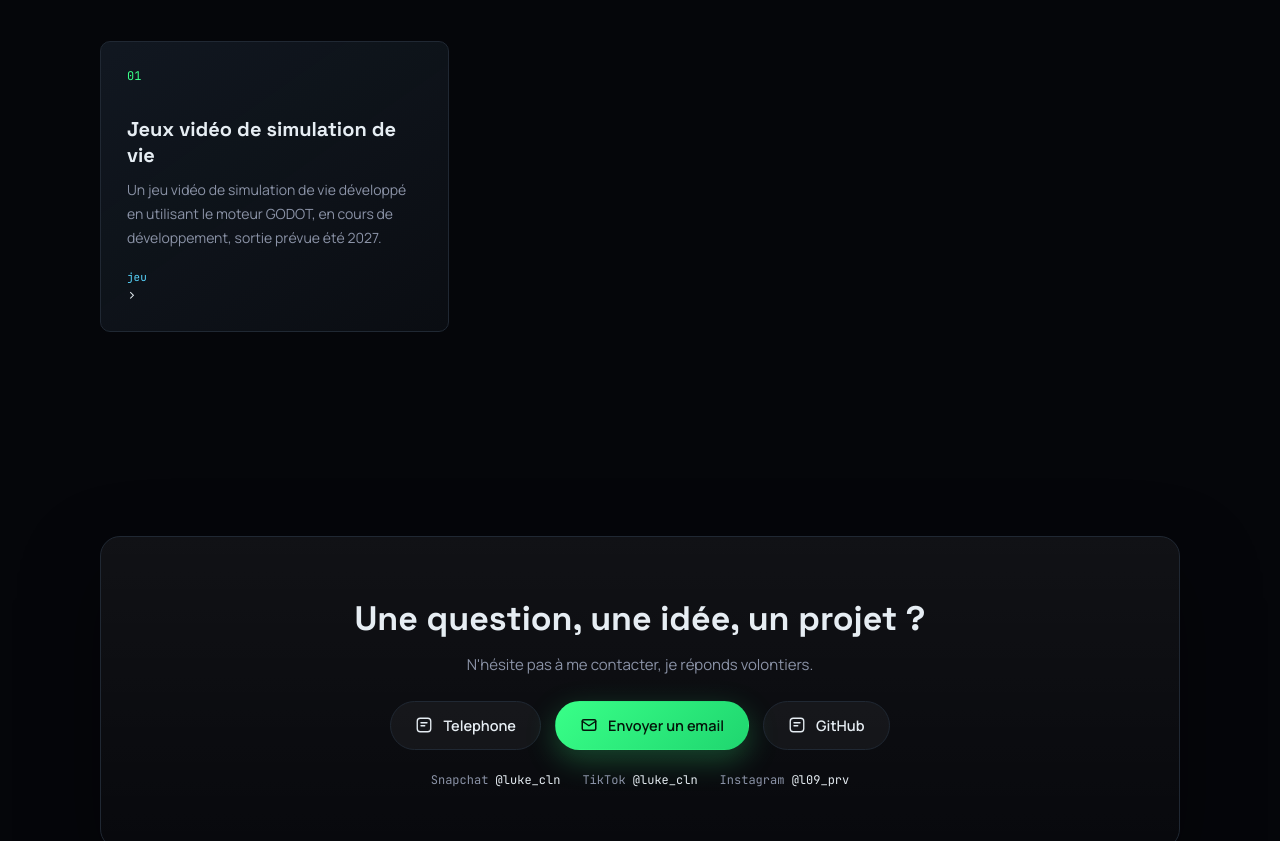
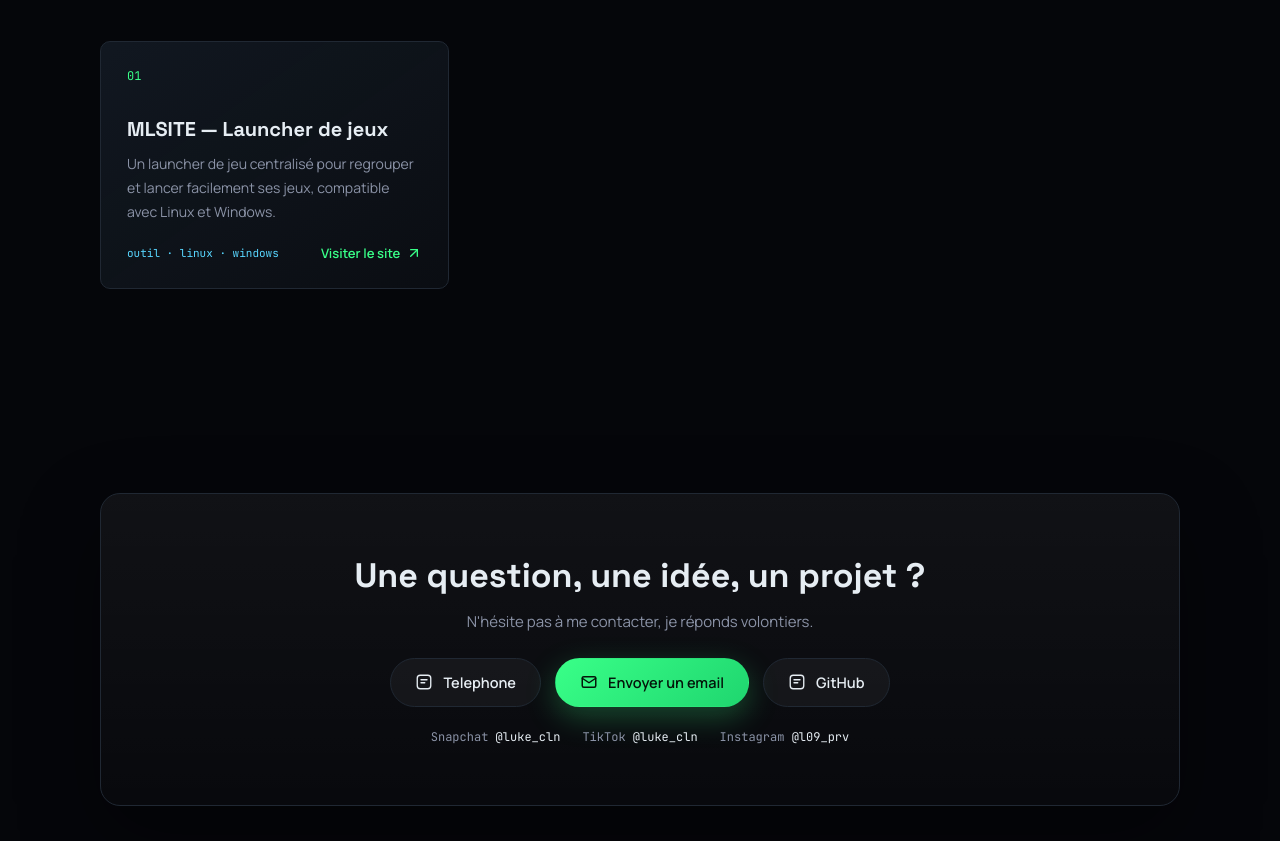
Before and after one commit to LukeCOULON/portfolio, a plain HTML site: page index.html in a window 1280 px wide. Shown: the part 3204-4045 px from the top of the page. Drawn offline with Linux system fonts and the light colour scheme.

Commit message:
Add files via upload

```diff
--- a/index.html
+++ b/index.html
@@ -274,9 +274,15 @@
     <div class="featured-projects">
       <article class="featured-project tilt">
         <span class="featured-project-number">01</span>
-        <h3>Jeux vidéo de simulation de vie</h3>
-        <p>Un jeu vidéo de simulation de vie développé en utilisant le moteur GODOT, en cours de développement, sortie prévue été 2027.</p>
-        <span class="featured-project-tag">jeu</span>></span>
+        <h3>MLSITE — Launcher de jeux</h3>
+        <p>Un launcher de jeu centralisé pour regrouper et lancer facilement ses jeux, compatible avec Linux et Windows.</p>
+        <div class="featured-project-footer">
+          <span class="featured-project-tag">outil · linux · windows</span>
+          <a href="https://lukecoulon.github.io/MLSITE/" target="_blank" rel="noopener" class="featured-project-link">
+            Visiter le site
+            <svg viewBox="0 0 24 24" width="16" height="16" fill="none" stroke="currentColor" stroke-width="2" stroke-linecap="round" stroke-linejoin="round" aria-hidden="true"><path d="M7 17 17 7"/><path d="M7 7h10v10"/></svg>
+          </a>
+        </div>
       </article>
 
 <!--
--- a/style.css
+++ b/style.css
@@ -819,10 +819,33 @@ body.home .brand {
 }
 
 .featured-project-tag {
-  margin-top: auto;
   color: var(--cyan);
   font-family: var(--mono);
   font-size: 11px;
+}
+
+.featured-project-footer {
+  width: 100%;
+  display: flex;
+  align-items: center;
+  justify-content: space-between;
+  gap: 16px;
+  margin-top: auto;
+}
+
+.featured-project-link {
+  display: inline-flex;
+  align-items: center;
+  gap: 6px;
+  color: var(--green);
+  font-size: 13px;
+  font-weight: 600;
+  text-decoration: none;
+  white-space: nowrap;
+}
+
+.featured-project-link:hover {
+  color: var(--text);
 }
 
 .projects-more-link {
```
